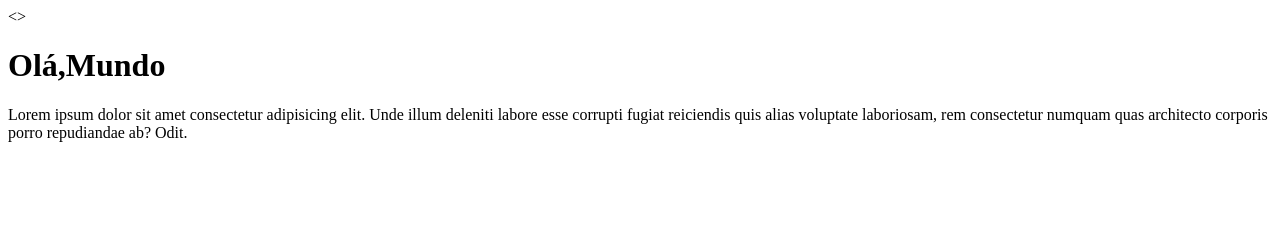
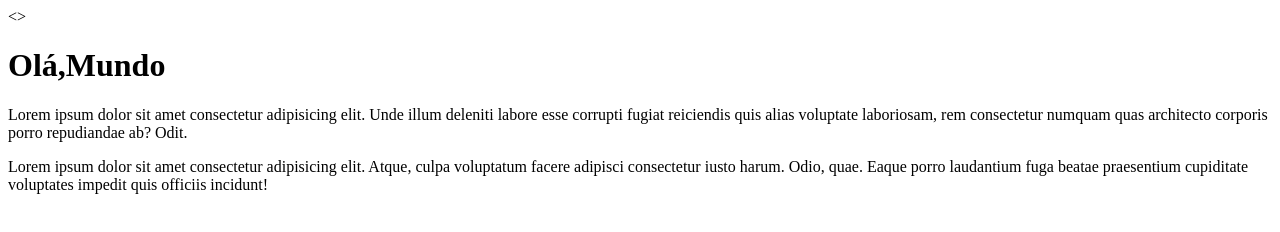
Before and after one commit to carlosvalerio/programa01, a plain HTML site: page site-exemplo/index.html in a window 1280 px wide. Drawn offline with Linux system fonts and the light colour scheme.

Commit message:
adicionei  um paragrafo

```diff
--- a/site-exemplo/index.html
+++ b/site-exemplo/index.html
@@ -9,5 +9,8 @@
     <><H1>Olá,Mundo </H1>
     <P>
         Lorem ipsum dolor sit amet consectetur adipisicing elit. Unde illum deleniti labore esse corrupti fugiat reiciendis quis alias voluptate laboriosam, rem consectetur numquam quas architecto corporis porro repudiandae ab? Odit.</P>
+        <p>
+            Lorem ipsum dolor sit amet consectetur adipisicing elit. Atque, culpa voluptatum facere adipisci consectetur iusto harum. Odio, quae. Eaque porro laudantium fuga beatae praesentium cupiditate voluptates impedit quis officiis incidunt!
+        </p>
 </body>
 </html>
```
